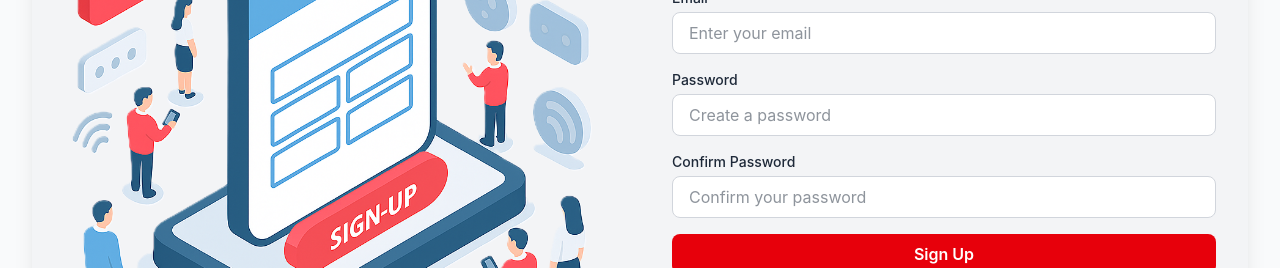
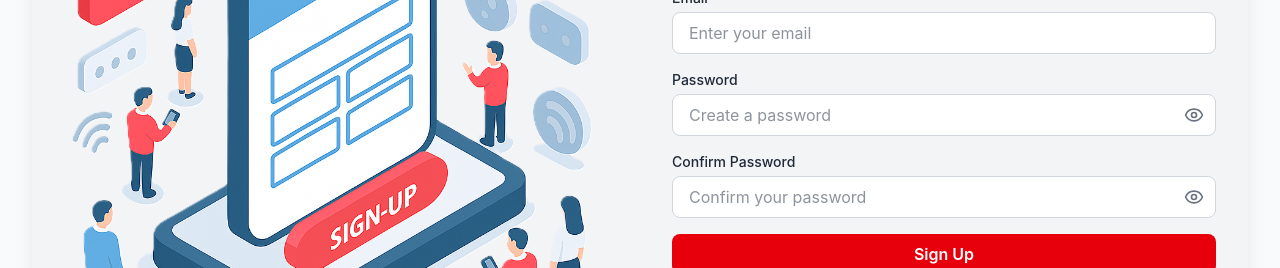
Before and after one commit to TusharSaini999/QuickPost-Blogging-Studio, a React (Vite) app in the folder Web/: page /signup in a window 1280 px wide. Shown: the part 293-561 px from the top of the page. Built offline with nearby package versions, Linux system fonts and the light colour scheme; no server answers.

Commit message:
Add password visibility toggle to signup form

```diff
--- a/Web/src/Pages/Signup.jsx
+++ b/Web/src/Pages/Signup.jsx
@@ -7,6 +7,7 @@ import { loginAndFetchPosts, logout } from "../Feature/Auth";
 import { useDispatch, useSelector } from "react-redux";
 import authService from "../Appwrite/auth";
 import PagesLink from "../Component/PagesLink";
+import { Eye, EyeOff } from "lucide-react";
 
 const Signup = () => {
   const [message, setMessage] = useState("");
@@ -15,6 +16,9 @@ const Signup = () => {
   const { register, handleSubmit, watch, reset, formState: { errors } } = useForm();
   const logindata = useSelector((state) => state.AuthSlice.status);
   const dispatch = useDispatch();
+  const [showPassword, setShowPassword] = React.useState(false);
+  const [showConfirmPassword, setShowConfirmPassword] = React.useState(false);
+
   useEffect(() => {
     if (logindata) {
       navigate("/dashboard");
@@ -122,40 +126,76 @@ const Signup = () => {
             </div>
 
             {/* Password */}
+            {/* Password */}
             <div>
               <label className="block text-gray-800 dark:text-gray-300 mb-1 text-sm font-medium">
                 Password
               </label>
+
+              <div className="relative">
                 <input
-                type="password"
+                  type={showPassword ? "text" : "password"}
                   {...register("password", {
                     required: "Please enter your password",
-                  minLength: { value: 8, message: "Password must be at least 8 characters" },
+                    minLength: {
+                      value: 8,
+                      message: "Password must be at least 8 characters",
+                    },
                   })}
                   placeholder="Create a password"
-                className="w-full px-4 py-2 border border-gray-300 dark:border-gray-600 rounded-lg bg-white dark:bg-gray-900 text-gray-800 dark:text-white focus:outline-none focus:ring-2 focus:ring-red-700 dark:focus:ring-red-500"
                   autoComplete="new-password"
+                  className="w-full px-4 py-2 pr-12 border border-gray-300 dark:border-gray-600 rounded-lg bg-white dark:bg-gray-900 text-gray-800 dark:text-white focus:outline-none focus:ring-2 focus:ring-red-700 dark:focus:ring-red-500"
                 />
-              {errors.password && <p className="text-red-500 text-sm mt-1">{errors.password.message}</p>}
+
+                <button
+                  type="button"
+                  onClick={() => setShowPassword(!showPassword)}
+                  className="absolute inset-y-0 right-3 flex items-center text-gray-500 dark:text-gray-400"
+                >
+                  {showPassword ? <EyeOff size={20} /> : <Eye size={20} />}
+                </button>
               </div>
+
+              {errors.password && (
+                <p className="text-red-500 text-sm mt-1">
+                  {errors.password.message}
+                </p>
+              )}
+            </div>
+
 
             {/* Confirm Password */}
             <div>
               <label className="block text-gray-800 dark:text-gray-300 mb-1 text-sm font-medium">
                 Confirm Password
               </label>
+
+              <div className="relative">
                 <input
-                type="password"
+                  type={showConfirmPassword ? "text" : "password"}
                   {...register("Confirmpassword", {
-                  required: "Please enter your Confirm password",
-                  validate: (value) => value === password || "Passwords do not match"
+                    required: "Please confirm your password",
+                    validate: (value) =>
+                      value === password || "Passwords do not match",
                   })}
                   placeholder="Confirm your password"
-                className="w-full px-4 py-2 border border-gray-300 dark:border-gray-600 rounded-lg bg-white dark:bg-gray-900 text-gray-800 dark:text-white focus:outline-none focus:ring-2 focus:ring-red-700 dark:focus:ring-red-500"
                   autoComplete="new-password"
+                  className="w-full px-4 py-2 pr-12 border border-gray-300 dark:border-gray-600 rounded-lg bg-white dark:bg-gray-900 text-gray-800 dark:text-white focus:outline-none focus:ring-2 focus:ring-red-700 dark:focus:ring-red-500"
                 />
+
+                <button
+                  type="button"
+                  onClick={() => setShowConfirmPassword(!showConfirmPassword)}
+                  className="absolute inset-y-0 right-3 flex items-center text-gray-500 dark:text-gray-400"
+                >
+                  {showConfirmPassword ? <EyeOff size={20} /> : <Eye size={20} />}
+                </button>
+              </div>
+
               {errors.Confirmpassword && (
-                <p className="text-red-500 text-sm mt-1">{errors.Confirmpassword.message}</p>
+                <p className="text-red-500 text-sm mt-1">
+                  {errors.Confirmpassword.message}
+                </p>
               )}
             </div>
 
```
Lines whose indentation alone changed are shown as unchanged.
